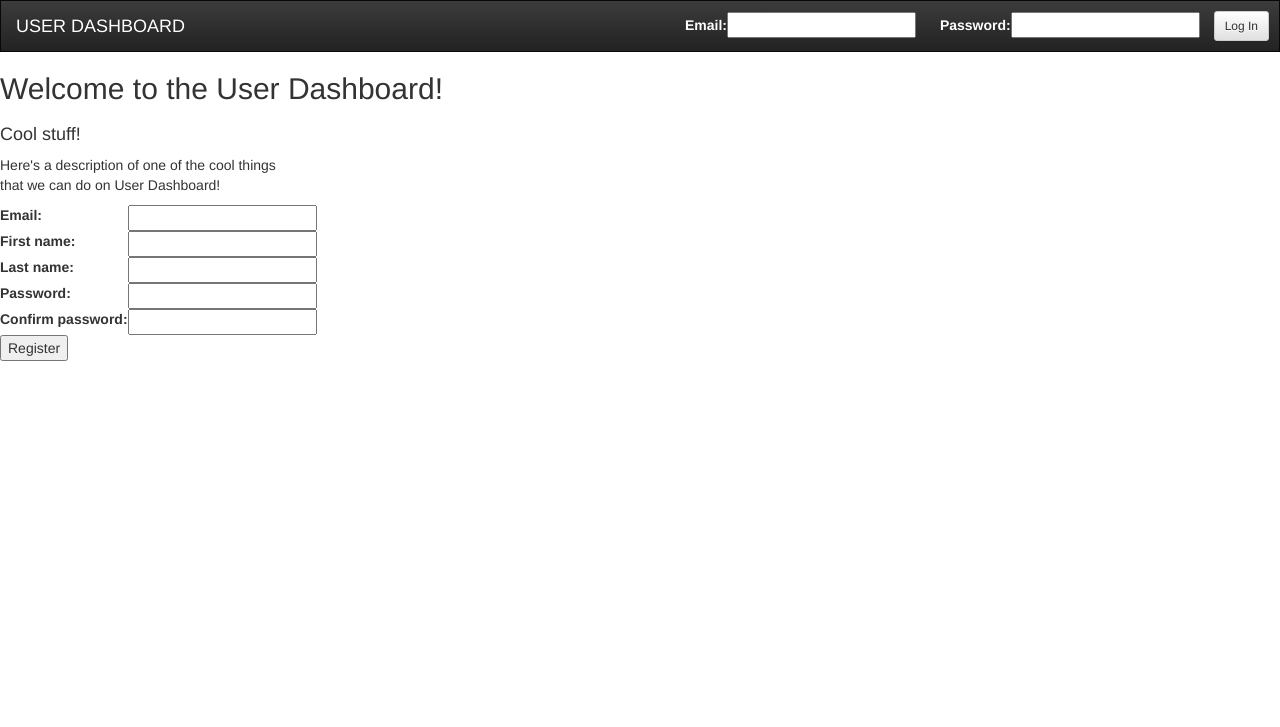
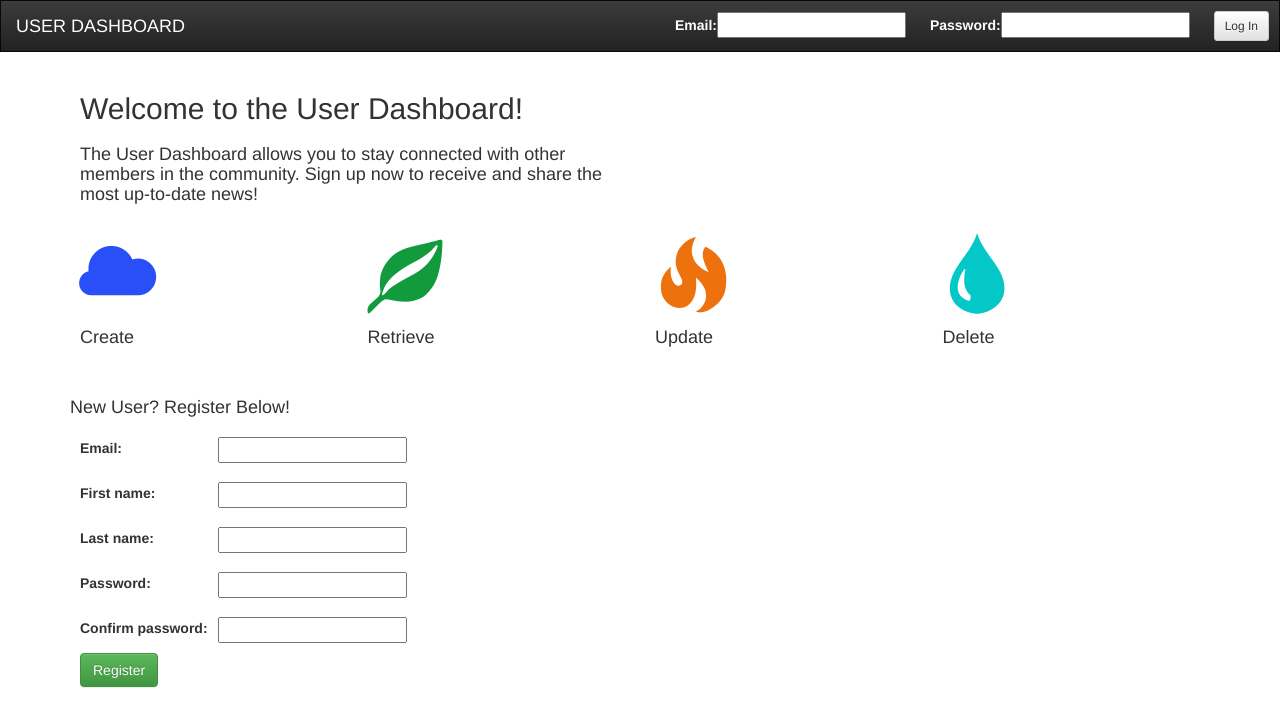
Before and after one commit to business-phil/user_dashboard, a Django app: page / in a window 1280 px wide. Shown: the top 727 px of the page. Run offline with Django 3.2, Linux system fonts and the light colour scheme; parts of the project's set-up code (start-up, migrations or seed data) failed here and were passed over; some libraries are stand-ins or nearby versions.

Commit message:
HTML updates

```diff
--- a/apps/login/static/login/css/style.css
+++ b/apps/login/static/login/css/style.css
@@ -25,3 +25,45 @@ form.form-inline .form-group {
 form.form-inline label {
 	color: white;
 }
+
+.align_center {
+	margin: 10px;
+	text-align: center;
+}
+
+.description {
+	margin: 10px;
+}
+
+.glyphicon{
+	font-size: 75px;
+	margin-top: 25px;
+}
+
+.glyphicon-cloud {
+	color: #294FF9;
+
+}
+
+.glyphicon-leaf {
+	color: #129B3D;
+}
+
+.glyphicon-fire {
+	color: #ED710C;
+}
+
+.glyphicon-tint {
+	color: #04C7C7;
+}
+
+.table_space label {
+	padding: 10px;
+}
+.btn {
+	margin-left: 10px;
+}
+
+.register_space{
+	margin-top: 40px;
+}
--- a/apps/login/templates/login/index.html
+++ b/apps/login/templates/login/index.html
@@ -32,11 +32,31 @@
             </div>
         </div><!-- /.container-fluid -->
     </nav>
+    <div class='container'>
+        <div class="description">
             <h2>Welcome to the User Dashboard!</h2>
                 <div class="row">
+                <div class="col-md-6">
+                    <h4> The User Dashboard allows you to stay connected with other members in the community. Sign up now to receive and share the most up-to-date news!</h4>
+                </div>
+                </div>
+                <div class="row">
                 <div class="col-md-3">
-            <h4>Cool stuff!</h4>
-            <p>Here's a description of one of the cool things that we can do on User Dashboard!</p>
+                <span class="glyphicon glyphicon-cloud" aria-hidden="true"></span>
+                <h4> Create </h4>
+                </div>
+                <div class="col-md-3">
+                <span class="glyphicon glyphicon-leaf" aria-hidden="true"></span>
+                <h4> Retrieve </h4>
+                </div>
+                <div class="col-md-3">
+                    <span class="glyphicon glyphicon-fire" aria-hidden="true"></span>
+                    <h4> Update </h4>
+                </div>
+                <div class="col-md-3">
+                    <span class="glyphicon glyphicon-tint" aria-hidden="true"></span>
+                    <h4> Delete </h4>
+                </div>
             </div>
         </div>
          {% if messages %}
@@ -46,12 +66,16 @@
             {% endfor %}
          </ul>
          {% endif %}
+        <div class="register_space">
+            <h4>New User? Register Below!</h4>
             <form action="{% url 'login:register' %}" method="post">
             {% csrf_token %}
-        <table>
+                <table class="table_space">
                 {{ regform.as_table }}
                 </table>
-        <input type="submit" value="Register" />
+                <button class='btn btn-success btn-md' type='submit'>Register</button>
             </form>
+        </div>
+    </div>
 </body>
 </html>
```
Also changed, not shown: apps/dashboard/static/dashboard/css/style.css (+12 -0 lines), apps/dashboard/templates/dashboard/index.html (+6 -4 lines), apps/dashboard/templates/dashboard/index_admin.html (+18 -12 lines), apps/dashboard/templates/dashboard/new_admin.html (+12 -19 lines). Lines whose indentation alone changed are shown as unchanged.
